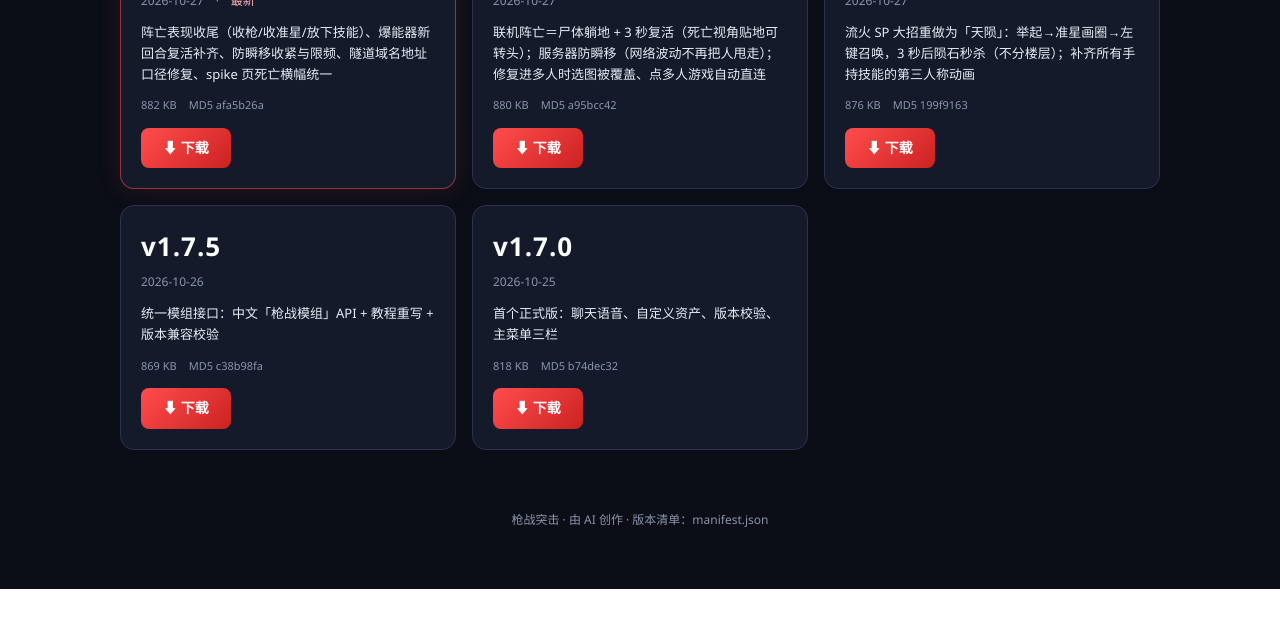
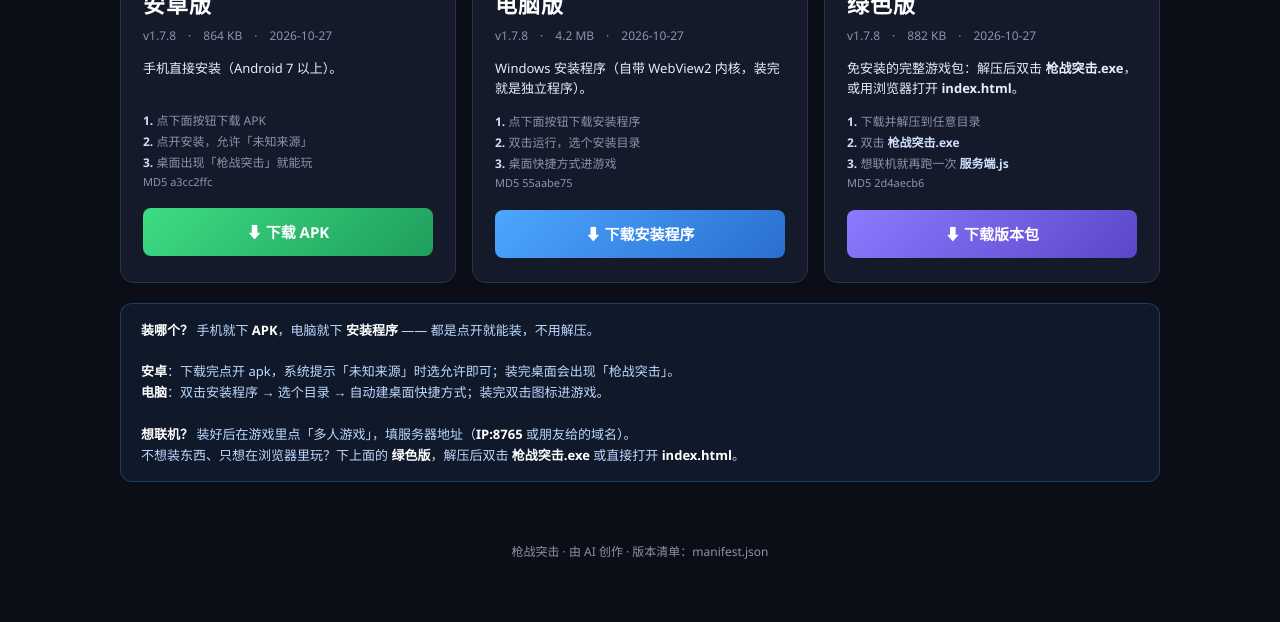
Before and after one commit to xintbc/qiangtuskill, a plain HTML site: page docs/index.html in a window 1280 px wide. Shown: the part 446-1068 px from the top of the page. Before the commit the page ends 1035 px from the top, so only its background shows below. Drawn offline with Linux system fonts and the light colour scheme.

Commit message:
发布中心补上客户端下载页：手机 APK / 电脑安装程序 / 绿色版
以前只有源码 zip —— 手机玩家拿到 zip 根本装不了，电脑玩家还得先解压找 exe。

- 新增「📱 客户端」页（默认打开，排第一个）：
  · 安卓版 → 枪战突击_安卓_v1.7.8.apk（864KB），三步安装说明
  · 电脑版 → 枪战突击_安装程序_v1.7.8.exe（4.2MB），自带 WebView2 内核
  · 绿色版 → 最新版本 zip（免安装，解压双击 枪战突击.exe / 浏览器开 index.html）
  每张卡带版本、大小、日期、MD5 与下载按钮；清单里没有安装包时给兜底提示，不会空一片。
- manifest.json 新增「客户端」段（平台 → 版本/文件/大小/md5/日期），页面从清单渲染
- 打包发布.py：发版时自动把 APK 与安装程序复制进 docs/版本/ 并写进清单；
  只保留最新一份安装包（必须和服务端版本对得上，留旧包只会让人下错），
  旧版本的游戏本体 zip 一个不动
- 说明页改写「怎么用」：装客户端 / 下绿色版 / 联机三条路分开讲

```diff
--- a/docs/index.html
+++ b/docs/index.html
@@ -3,7 +3,7 @@
 <head>
 <meta charset="UTF-8">
 <meta name="viewport" content="width=device-width, initial-scale=1.0">
-<title>枪战突击 · 版本与模组中心</title>
+<title>枪战突击 · 下载中心（客户端 / 版本 / 模组）</title>
 <style>
   :root{ --bg:#0b0e17; --card:#151a2b; --card2:#1a2034; --line:#2a3350;
          --txt:#e8ecf5; --dim:#8b94ad; --acc:#ff4d4d; --acc2:#4da6ff; --gold:#ffc94d; }
@@ -50,6 +50,18 @@
   .hint b{color:#fff}
   .foot{text-align:center;color:var(--dim);font-size:12px;margin-top:60px}
   #loading{text-align:center;color:var(--dim);padding:40px}
+  /* 【1.7.8】客户端下载卡：手机 / 电脑两个大按钮，比版本卡更醒目 */
+  .card.client{padding:24px 22px}
+  .card.client .plat{font-size:30px;line-height:1}
+  .card.client .v{font-size:22px;margin-top:8px}
+  .card.client.android a{background:linear-gradient(135deg,#3ddc84,#1f9e5c)}
+  .card.client.windows a{background:linear-gradient(135deg,#4da6ff,#2a6fd0)}
+  .card.client.zip a{background:linear-gradient(135deg,#8b7bff,#5b46c9)}
+  .card.client a{display:block;text-align:center;margin-top:18px;padding:12px 22px;font-size:15px}
+  .card.client .step{color:var(--dim);font-size:12px;margin-top:12px;line-height:1.75}
+  .card.client .step b{color:#cfe0ff}
+  .card.disabled{opacity:.55}
+  .card.disabled a{background:#2a3350;pointer-events:none}
   .hide{display:none!important}
   .ai{color:#ffb3b3}
 </style>
@@ -57,16 +69,28 @@
 <body>
 <header>
   <h1>🔫 枪战突击</h1>
-  <div class="sub">版本与模组中心 · 启动器 / 手动下载都从这里取</div>
+  <div class="sub">客户端 · 版本 · 模组，一站下载 · 手机 / 电脑 / 浏览器都能玩</div>
   <div class="ver-chip" id="latestChip">加载中…</div>
 </header>
 <nav>
-  <button class="on" data-t="ver">📦 版本</button>
+  <button class="on" data-t="client">📱 客户端</button>
+  <button data-t="ver">📦 版本</button>
   <button data-t="mod">🧩 模组</button>
   <button data-t="about">ℹ️ 说明</button>
 </nav>
 <div class="wrap">
   <div id="loading">正在读取清单…</div>
+
+  <section id="sec-client" class="hide"><h2>📱 客户端下载</h2>
+    <div class="grid" id="clientGrid"></div>
+    <div class="hint" id="clientHint">
+      <b>装哪个？</b> 手机就下 <b>APK</b>，电脑就下 <b>安装程序</b> —— 都是点开就能装，不用解压。<br><br>
+      <b>安卓</b>：下载完点开 apk，系统提示「未知来源」时选允许即可；装完桌面会出现「枪战突击」。<br>
+      <b>电脑</b>：双击安装程序 → 选个目录 → 自动建桌面快捷方式；装完双击图标进游戏。<br><br>
+      <b>想联机？</b> 装好后在游戏里点「多人游戏」，填服务器地址（<b>IP:8765</b> 或朋友给的域名）。<br>
+      不想装东西、只想在浏览器里玩？下上面的 <b>绿色版</b>，解压后双击 <b>枪战突击.exe</b> 或直接打开 <b>index.html</b>。
+    </div>
+  </section>
 
   <section id="sec-ver" class="hide"><h2>📦 所有版本</h2><div class="grid" id="verGrid"></div></section>
   <section id="sec-mod" class="hide"><h2>🧩 模组</h2><div class="grid" id="modGrid"></div></section>
@@ -75,8 +99,9 @@
       <b>这是什么？</b> 这里是《枪战突击》的版本与模组分发中心。每个版本独立打包，互不影响；
       模组是玩家自己往游戏 <b>mode/模组/</b> 目录里放的扩展（新英雄 / 新枪 / 新地图）。
       <br><br>
-      <b>怎么用？</b> ① 下载「启动器」，打开后自动从本页拉取清单，点版本即可多线程下载、解压到独立目录、一键启动；
-      ② 也可以手动下载下面的 zip 解压，浏览器打开 <b>index.html</b> 即玩；联机再单独跑 <b>服务端.js</b>。
+      <b>怎么用？</b> ① 只想玩 → 到「📱 客户端」页下 <b>安卓 APK</b>（手机）或 <b>电脑安装程序</b>（Windows），装完就能进；
+      ② 喜欢绿色版 → 到「📦 版本」页下 zip，解压后双击 <b>枪战突击.exe</b>，或者浏览器打开 <b>index.html</b> 即玩；
+      ③ 联机再单独跑 <b>服务端.js</b>（或连朋友的服务器）。
       <br><br>
       <b>模组放哪？</b> 下载的 <b>.js</b> 模组丢进对应版本目录下的 <b>mode/模组/</b> 即可生效（启动器会帮你放）。
       <br><br>
@@ -102,6 +127,48 @@
     var ver=data['版本']||[], mod=data['模组']||[];
     // 最新版
     if(ver.length){var n=ver[0];document.getElementById('latestChip').textContent='最新版本 v'+n['版本']+' · '+格式大小(n['大小']);}
+
+    /* 【1.7.8】客户端安装包（手机 APK / 电脑安装程序）。清单里没有就给出兜底提示，
+       不能让手机玩家对着 zip 发呆。 */
+    var 客=data['客户端']||{};
+    var cg=document.getElementById('clientGrid');cg.innerHTML='';
+    var 平台们=Object.keys(客);
+    if(!平台们.length){
+      cg.innerHTML='<div class="card client disabled"><div class="plat">📦</div><div class="v">安装包暂缺</div>'+
+        '<div class="desc">这一版还没上传安装包，请到「📦 版本」页下载 zip，解压后运行里面的 <b>枪战突击.exe</b>（电脑）或打开 index.html（浏览器）。</div>'+
+        '<a>暂不可用</a></div>';
+    }
+    平台们.forEach(function(k){
+      var c0=客[k];
+      var cls=(k==='安卓')?'android':'windows';
+      var ico=(k==='安卓')?'📱':'💻';
+      var 步骤=(k==='安卓')
+        ? '<b>1.</b> 点下面按钮下载 APK<br><b>2.</b> 点开安装，允许「未知来源」<br><b>3.</b> 桌面出现「枪战突击」就能玩'
+        : '<b>1.</b> 点下面按钮下载安装程序<br><b>2.</b> 双击运行，选个安装目录<br><b>3.</b> 桌面快捷方式进游戏';
+      var c=document.createElement('div');c.className='card client '+cls;
+      c.innerHTML='<div class="plat">'+ico+'</div>'+
+        '<div class="v">'+k+'版</div>'+
+        '<div class="date">v'+(c0['版本']||'')+'　·　'+格式大小(c0['大小']||0)+'　·　'+(c0['日期']||'')+'</div>'+
+        '<div class="desc">'+(k==='安卓'?'手机直接安装（Android 7 以上）。':'Windows 安装程序（自带 WebView2 内核，装完就是独立程序）。')+'</div>'+
+        '<div class="step">'+步骤+'</div>'+
+        '<div class="meta"><span>MD5 '+(c0['md5']||'').slice(0,8)+'</span></div>'+
+        '<a href="版本/'+encodeURIComponent(c0['文件'])+'" download>⬇ 下载'+(k==='安卓'?' APK':'安装程序')+'</a>';
+      cg.appendChild(c);
+    });
+    /* 第三张：绿色版（最新版本 zip）。不想装东西 / 想自己改文件的玩家走这条 ——
+       顺便把「两张卡右边空一格」的排版补满。 */
+    if(ver.length){
+      var nv=ver[0];
+      var cz=document.createElement('div');cz.className='card client zip';
+      cz.innerHTML='<div class="plat">📦</div>'+
+        '<div class="v">绿色版</div>'+
+        '<div class="date">v'+nv['版本']+'　·　'+格式大小(nv['大小'])+'　·　'+(nv['日期']||'')+'</div>'+
+        '<div class="desc">免安装的完整游戏包：解压后双击 <b>枪战突击.exe</b>，或用浏览器打开 <b>index.html</b>。</div>'+
+        '<div class="step"><b>1.</b> 下载并解压到任意目录<br><b>2.</b> 双击 <b>枪战突击.exe</b><br><b>3.</b> 想联机就再跑一次 <b>服务端.js</b></div>'+
+        '<div class="meta"><span>MD5 '+(nv['md5']||'').slice(0,8)+'</span></div>'+
+        '<a href="版本/'+encodeURIComponent(nv['文件'])+'" download>⬇ 下载版本包</a>';
+      cg.appendChild(cz);
+    }
 
     var vg=document.getElementById('verGrid');vg.innerHTML='';
     ver.forEach(function(v,i){
@@ -139,10 +206,10 @@
       document.querySelectorAll('nav button').forEach(function(x){x.classList.remove('on');});
       b.classList.add('on');
       var t=b.dataset.t;
-      ['ver','mod','about'].forEach(function(k){document.getElementById('sec-'+k).classList.toggle('hide',k!==t);});
+      ['client','ver','mod','about'].forEach(function(k){document.getElementById('sec-'+k).classList.toggle('hide',k!==t);});
     });
   });
-  document.getElementById('sec-ver').classList.remove('hide');
+  document.getElementById('sec-client').classList.remove('hide');
 })();
 </script>
 </body>
```
Also changed, not shown: docs/manifest.json, 3 other files.
